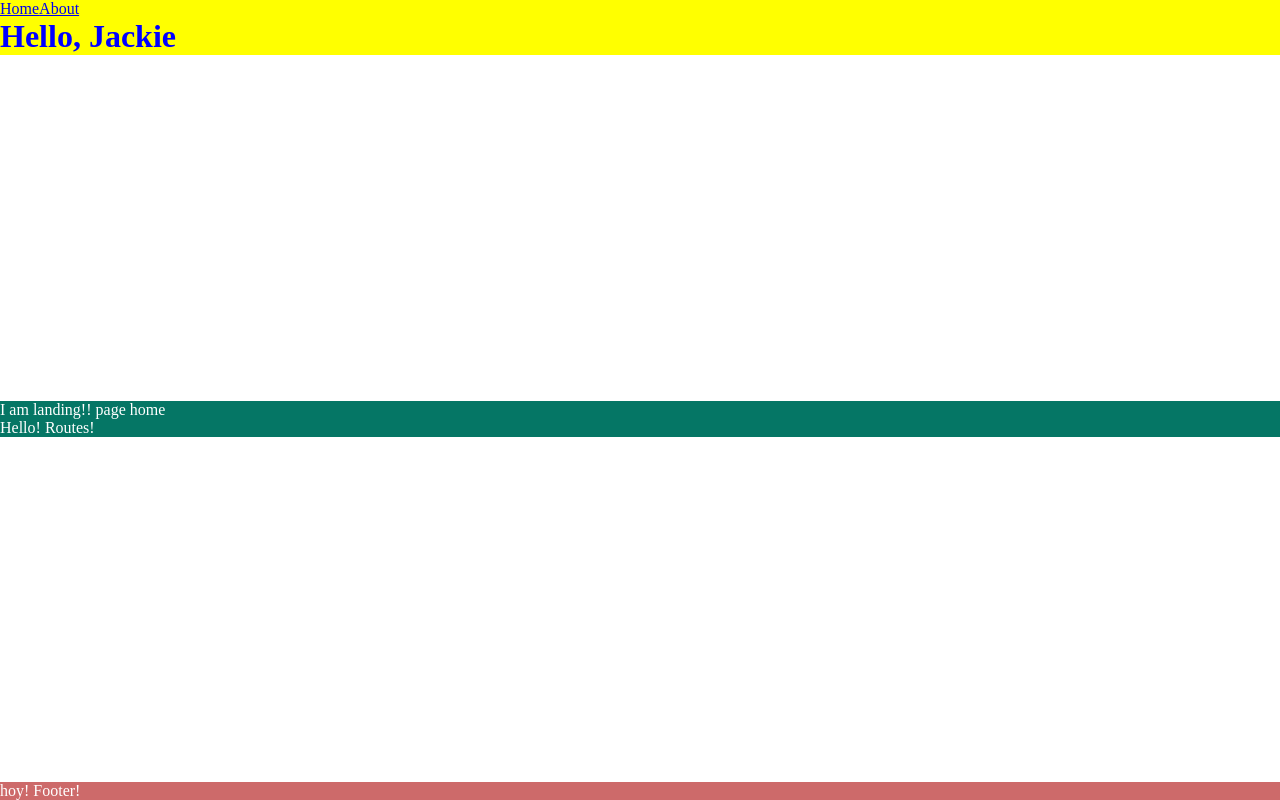
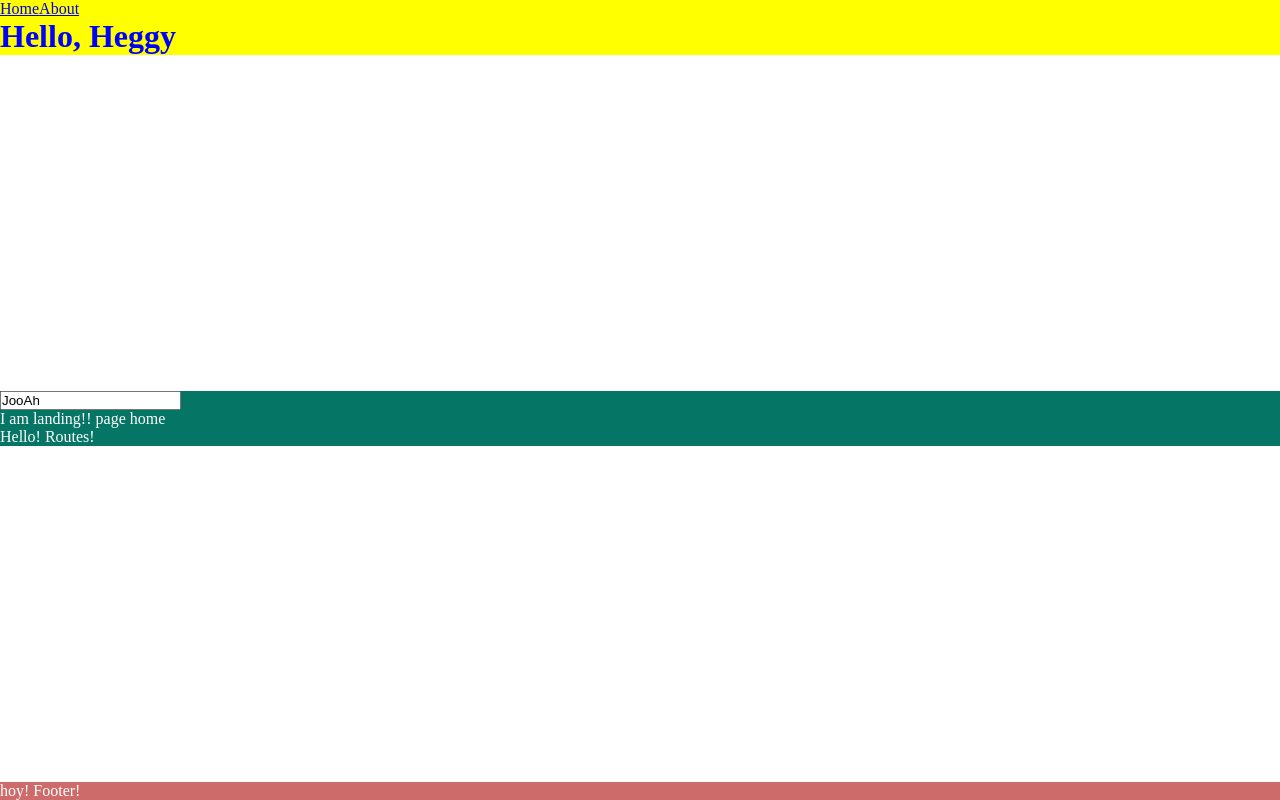
Before and after one commit to heggy231/fam-wisp, a React (Create React App) app in the folder react-ui/: page / in a window 1280 px wide. Built offline with nearby package versions, Linux system fonts and the light colour scheme.

Commit message:
save input val to useState hooks

```diff
--- a/react-ui/src/components/greeting.jsx
+++ b/react-ui/src/components/greeting.jsx
@@ -1,11 +1,21 @@
-import React from 'react'
+import React from "react";
+import { connect } from "react-redux";
 
-const Greeting = ({ someName }) => {
+// now we have mapStateToProps -> now we will use like
+//  props
+const Greeting = ({ username }) => {
   return (
     <div>
-      <h1>Hello, {someName}</h1>
+      <h1>Hello, {username}</h1>
     </div>
-  )
-}
+  );
+};
 
-export default Greeting;
+const mapStateToProps = (state) => ({
+  // map whatever it is in the store (state)
+  //  we want to map it to props
+  username: state.username
+})
+
+// closure function calling another function
+export default connect(mapStateToProps)(Greeting);
--- /dev/null
+++ b/react-ui/src/components/usernameForm.jsx
@@ -0,0 +1,17 @@
+// for form in react you must get `useState`
+import { useState } from "react";
+
+const UserNameForm = () => {
+  // why we need useState hook for form?
+  //  b/c form is controlled component which needs state
+  //  hmtl gives it to us by default -
+  const [username, setUsername] = useState("JooAh");
+
+  const handleChange = (e) => {
+    setUsername(e.target.value);
+  };
+
+  return <input onChange={handleChange} value={username} />;
+};
+
+export default UserNameForm;
--- a/react-ui/src/redux/reducers/username.js
+++ b/react-ui/src/redux/reducers/username.js
@@ -9,11 +9,11 @@ const initialState = 'Heggy'; // when redux adds this state to the store => it b
 // a reducer, in the simplest of terms, is nothing more than a fx that takes in the current state and values, on the `action` object, that can be used to update the current state
 function usernameReducer (state=initialState, action) {
   // a reducer listens for at least one action type
-  if (action.type === GET_USERNAME) {
+  // if (action.type === GET_USERNAME) {
     // a reducer updates the state if it hears an action type
     // in this case, `initialState` is replaced with the value of `action.payload.username`
-    return action.payload.username;
-  }
+    // return action.payload.username;
+  // }
   // a reducer must always return the initial state if the action type does not trigger a return before it gets to this line
   return state;
 }
--- a/react-ui/src/routes/landing/landing.jsx
+++ b/react-ui/src/routes/landing/landing.jsx
@@ -1,11 +1,14 @@
-import React from 'react'
+import React from "react";
+import UserNameForm from "../../components/usernameForm";
+
 
 const Landing = () => {
   return (
     <div>
+      <UserNameForm />
       <p>I am landing!! page home</p>
     </div>
-  )
-}
+  );
+};
 
 export default Landing;
```
Also changed, not shown: 2 other files (tests, documents, lock files or other folders).
